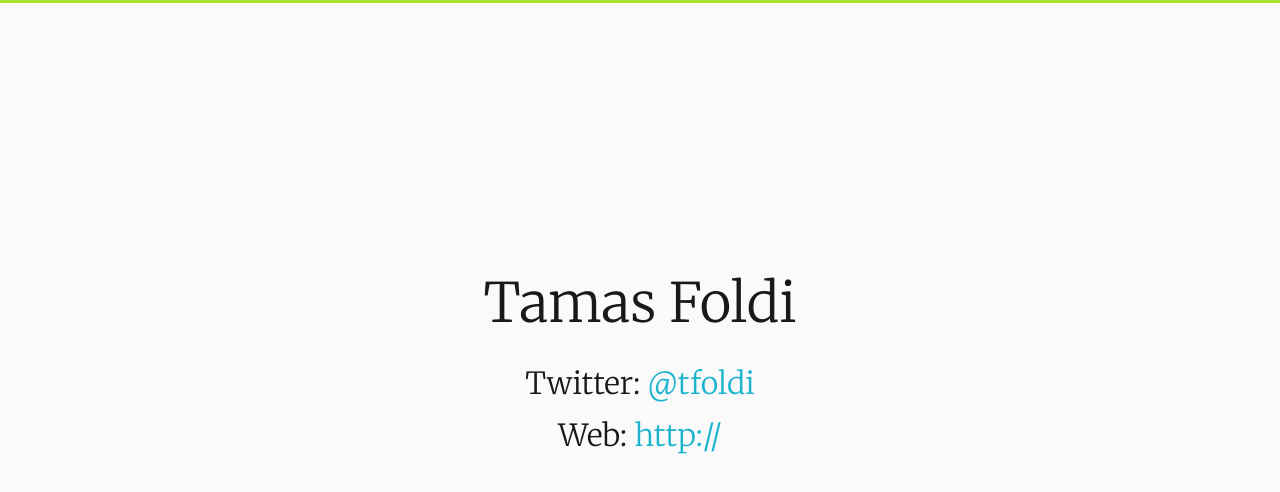
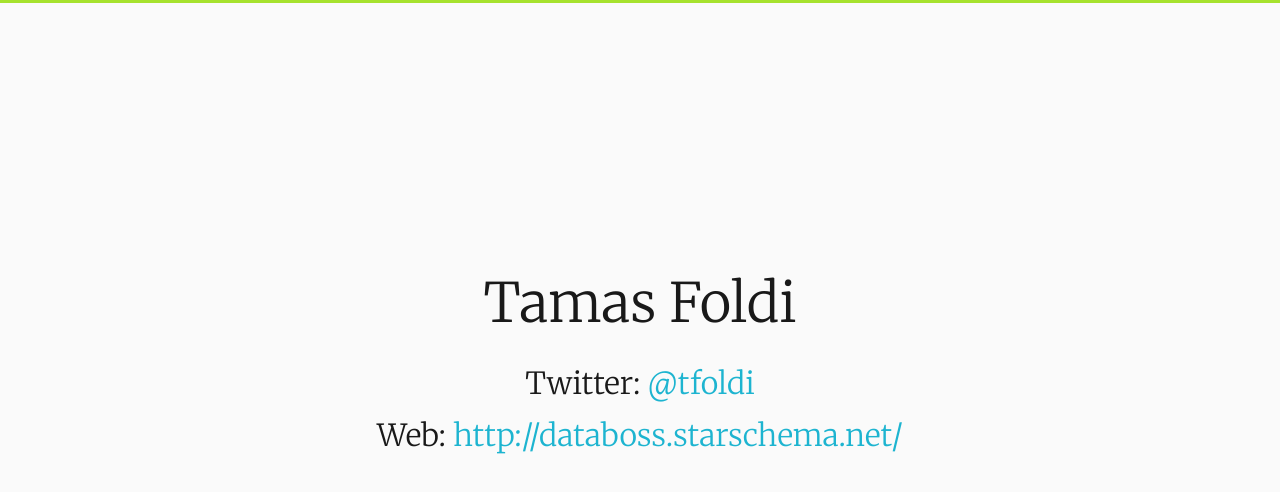
Before and after one commit to tfoldi/budapestbi2015, a plain HTML site: page index.html in a window 1280 px wide. Both pictures are taken after a click on the element 22 px from the left and 775 px from the top of the page. Drawn offline with Linux system fonts and the light colour scheme.

Commit message:
merge from master

```diff
--- a/index.html
+++ b/index.html
@@ -765,7 +765,7 @@
       <a href="http://twitter.com/@tfoldi">@tfoldi</a>
     </h3>
     <h3 class="url">
-      <a href="http://">http://</a>
+      <a href="http://databoss.starschema.net/">http://databoss.starschema.net/</a>
     </h3>
 </div>
 </section>
```
Also changed, not shown: 1 other file.
